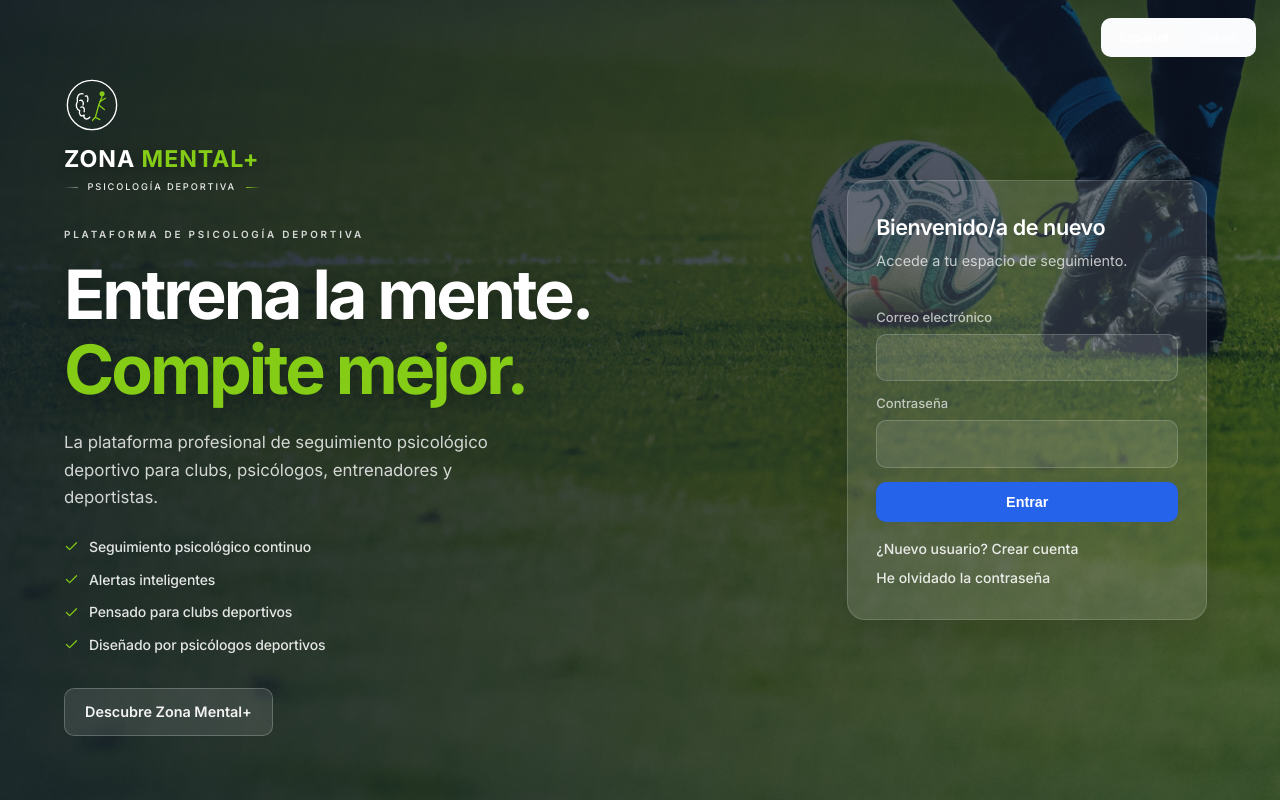
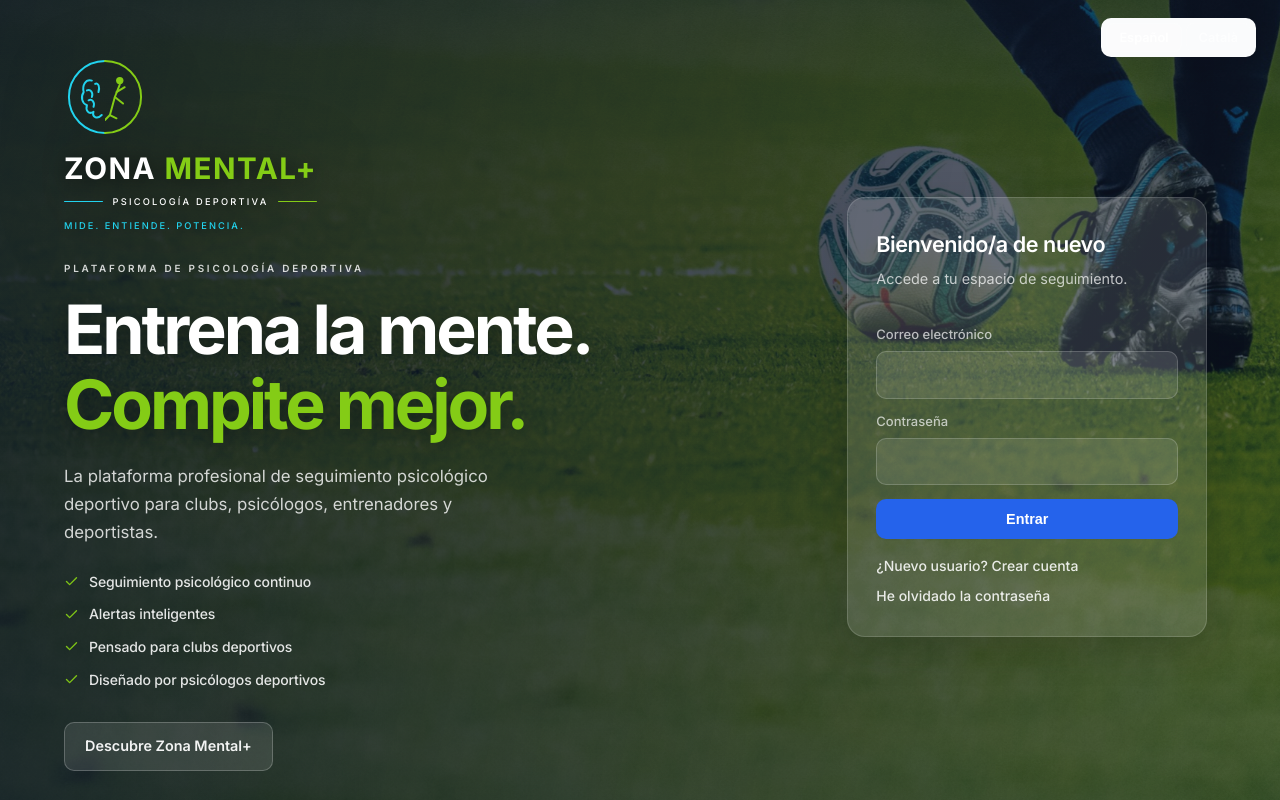
Before and after one commit to Torrins18/elite-mind, a React (Vite) app: page / in a window 1280 px wide. Shown: the top 800 px of the page. Built offline with nearby package versions, Linux system fonts and the light colour scheme; no server answers.

Commit message:
Restore full original hero logo colors for web visibility.
Show the complete Zona Mental+ mark with cyan brain, lime athlete, white wordmark, and tagline on the auth hero.

Co-authored-by: Cursor <cursoragent@cursor.com>

```diff
--- a/src/components/BrandLogo.jsx
+++ b/src/components/BrandLogo.jsx
@@ -1,12 +1,13 @@
 import { LogoMark } from "./brand/LogoMark"
 import { useTranslation } from "../i18n/LanguageContext"
 
-function Wordmark({ showSubtitle = true, showTagline = false, compact = false, subtitleText }) {
+function Wordmark({ showSubtitle = true, showTagline = false, compact = false, subtitleText, taglineText, hero = false }) {
   const { t } = useTranslation()
   const subtitle = subtitleText ?? t("appEyebrow")
+  const tagline = taglineText ?? t("login.tagline")
 
   return (
-    <div className={`brand-logo__text${compact ? " brand-logo__text--compact" : ""}`}>
+    <div className={`brand-logo__text${compact ? " brand-logo__text--compact" : ""}${hero ? " brand-logo__text--hero" : ""}`}>
       <p className="brand-logo__title" aria-hidden="true">
         <span className="brand-logo__zona">ZONA </span>
         <span className="brand-logo__accent">MENTAL+</span>
@@ -18,9 +19,7 @@ function Wordmark({ showSubtitle = true, showTagline = false, compact = false, s
           <span className="brand-logo__rule brand-logo__rule--green" aria-hidden="true" />
         </div>
       )}
-      {showTagline && (
-        <p className="brand-logo__tagline">Mide · Entiende · Potencia</p>
-      )}
+      {showTagline && <p className="brand-logo__tagline">{tagline}</p>}
     </div>
   )
 }
@@ -32,8 +31,13 @@ export function BrandLogo({ variant = "bar", className = "", tone = "default" })
   if (variant === "hero-dark") {
     return (
       <div className={rootClass} role="img" aria-label="Zona Mental+ — Psicología deportiva">
-        <LogoMark size={56} palette="hero" className="brand-logo__mark" title="" />
-        <Wordmark showSubtitle subtitleText={t("authLanding.logoSubtitle")} compact />
+        <LogoMark size={82} palette="hero" className="brand-logo__mark brand-logo__mark--hero" title="" />
+        <Wordmark
+          hero
+          showSubtitle
+          showTagline
+          subtitleText={t("authLanding.logoSubtitle")}
+        />
       </div>
     )
   }
--- a/src/components/brand/LogoMark.jsx
+++ b/src/components/brand/LogoMark.jsx
@@ -1,8 +1,9 @@
 import { useId } from "react"
 
 const PALETTES = {
-  default: { left: "#2563EB", right: "#16A34A", athlete: "#16A34A" },
-  hero: { left: "#ffffff", right: "#ffffff", athlete: "#84CC16" },
+  default: { left: "#2563EB", right: "#16A34A", athlete: "#16A34A", strokeWidth: 2.4 },
+  /** Original brand — cyan brain + lime athlete (legible on dark hero) */
+  hero: { left: "#22D3EE", right: "#84CC16", athlete: "#84CC16", strokeWidth: 2.6 },
 }
 
 /** Zona Mental+ emblem — brain + athlete */
@@ -11,6 +12,7 @@ export function LogoMark({ size = 48, className = "", title = "Zona Mental+", pa
   const leftClip = `zm-left-${uid}`
   const rightClip = `zm-right-${uid}`
   const colors = PALETTES[palette] || PALETTES.default
+  const strokeW = colors.strokeWidth ?? 2.4
 
   return (
     <svg
--- a/src/i18n/translations.js
+++ b/src/i18n/translations.js
@@ -106,7 +106,7 @@ export const translations = {
 
     authLanding: {
       eyebrow: "PLATAFORMA DE PSICOLOGÍA DEPORTIVA",
-      logoSubtitle: "Psicología deportiva",
+      logoSubtitle: "PSICOLOGÍA DEPORTIVA",
       welcomeTitle: "Bienvenido/a de nuevo",
       welcomeSubtitle: "Accede a tu espacio de seguimiento.",
       headlineLine1: "Entrena la mente.",
@@ -1300,7 +1300,7 @@ export const translations = {
 
     authLanding: {
       eyebrow: "PLATAFORMA DE PSICOLOGIA ESPORTIVA",
-      logoSubtitle: "Psicologia esportiva",
+      logoSubtitle: "PSICOLOGIA ESPORTIVA",
       welcomeTitle: "Benvingut de nou",
       welcomeSubtitle: "Accedeix al teu espai de seguiment.",
       headlineLine1: "Entrena la ment.",
--- a/src/styles/auth-landing.css
+++ b/src/styles/auth-landing.css
@@ -133,41 +133,77 @@
 }
 
 .auth-landing__hero-logo {
-  margin-bottom: 32px;
+  margin-bottom: 28px;
+  filter: drop-shadow(0 8px 32px rgba(0, 0, 0, 0.55));
 }
 
 .brand-logo--hero-dark {
   display: flex;
   flex-direction: column;
   align-items: flex-start;
-  gap: 14px;
+  gap: 10px;
+}
+
+.brand-logo--hero-dark .brand-logo__mark--hero {
+  width: 82px;
+  height: 82px;
+  margin-bottom: 4px;
+}
+
+.brand-logo--hero-dark .brand-logo__text--hero {
+  align-items: flex-start;
+  gap: 10px;
 }
 
 .brand-logo--hero-dark .brand-logo__zona {
   color: #ffffff;
-  text-shadow: 0 2px 16px rgba(0, 0, 0, 0.45);
+  text-shadow: 0 2px 18px rgba(0, 0, 0, 0.5);
 }
 
 .brand-logo--hero-dark .brand-logo__accent {
-  color: var(--auth-accent-lime);
-  text-shadow: 0 2px 16px rgba(0, 0, 0, 0.35);
+  color: #84cc16;
+  text-shadow: 0 2px 18px rgba(0, 0, 0, 0.4);
 }
 
 .brand-logo--hero-dark .brand-logo__title {
-  font-size: 1.45rem;
+  font-size: clamp(1.4rem, 2.8vw, 1.85rem);
+  letter-spacing: 0.05em;
+}
+
+.brand-logo--hero-dark .brand-logo__subtitle-row {
+  max-width: 100%;
 }
 
 .brand-logo--hero-dark .brand-logo__subtitle {
-  color: rgba(255, 255, 255, 0.9);
+  color: #ffffff;
   font-size: 0.58rem;
+  letter-spacing: 0.24em;
+  text-transform: uppercase;
+  text-shadow: 0 1px 12px rgba(0, 0, 0, 0.45);
 }
 
 .brand-logo--hero-dark .brand-logo__rule--blue {
-  background: linear-gradient(90deg, transparent, rgba(255, 255, 255, 0.45));
+  background: #22d3ee;
+  opacity: 1;
+  flex: 0 1 48px;
+  height: 1px;
 }
 
 .brand-logo--hero-dark .brand-logo__rule--green {
-  background: linear-gradient(90deg, var(--auth-accent-lime), transparent);
+  background: #84cc16;
+  opacity: 1;
+  flex: 0 1 48px;
+  height: 1px;
+}
+
+.brand-logo--hero-dark .brand-logo__tagline {
+  margin: 0;
+  color: #22d3ee;
+  font-size: 0.58rem;
+  font-weight: 500;
+  letter-spacing: 0.22em;
+  text-transform: uppercase;
+  text-shadow: 0 1px 12px rgba(0, 0, 0, 0.4);
 }
 
 .brand-logo--light .brand-logo__zona {
```
Also changed, not shown: public/images/zona-mental-logo-hero.png (added).
